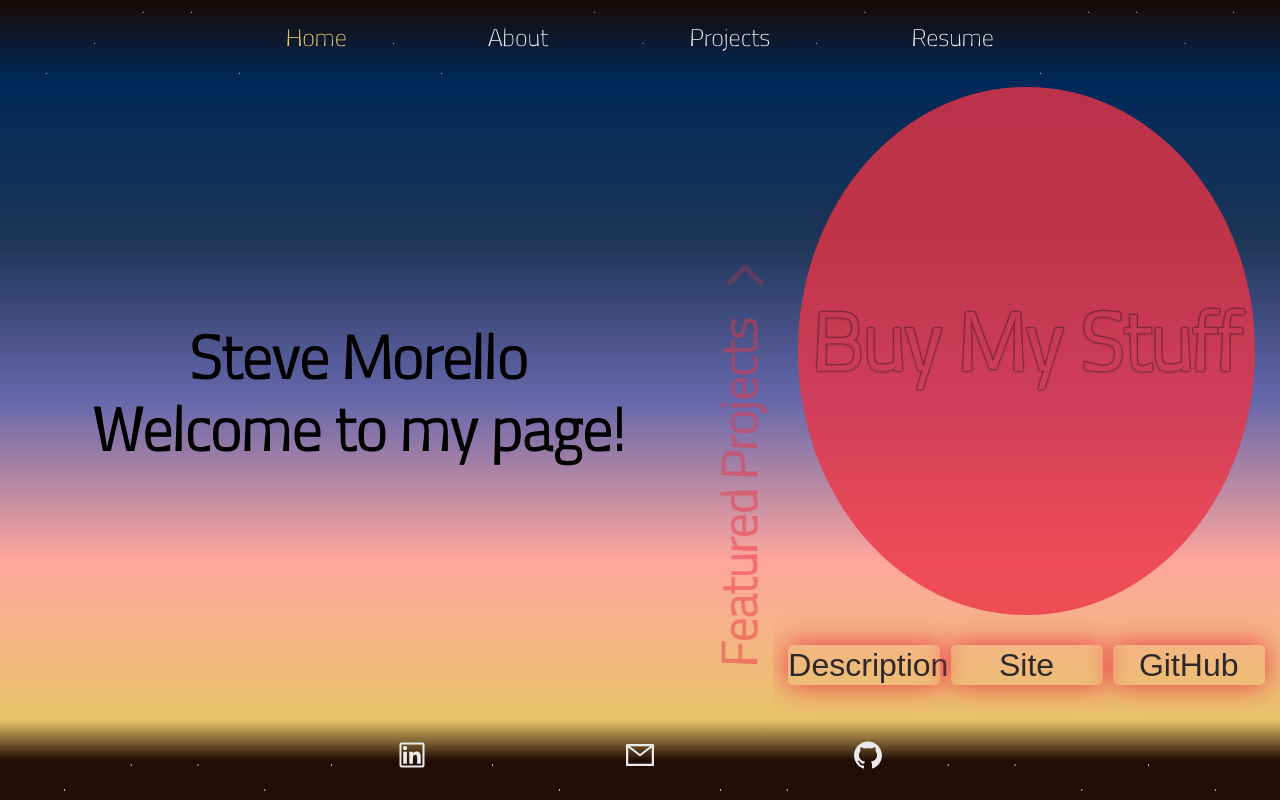
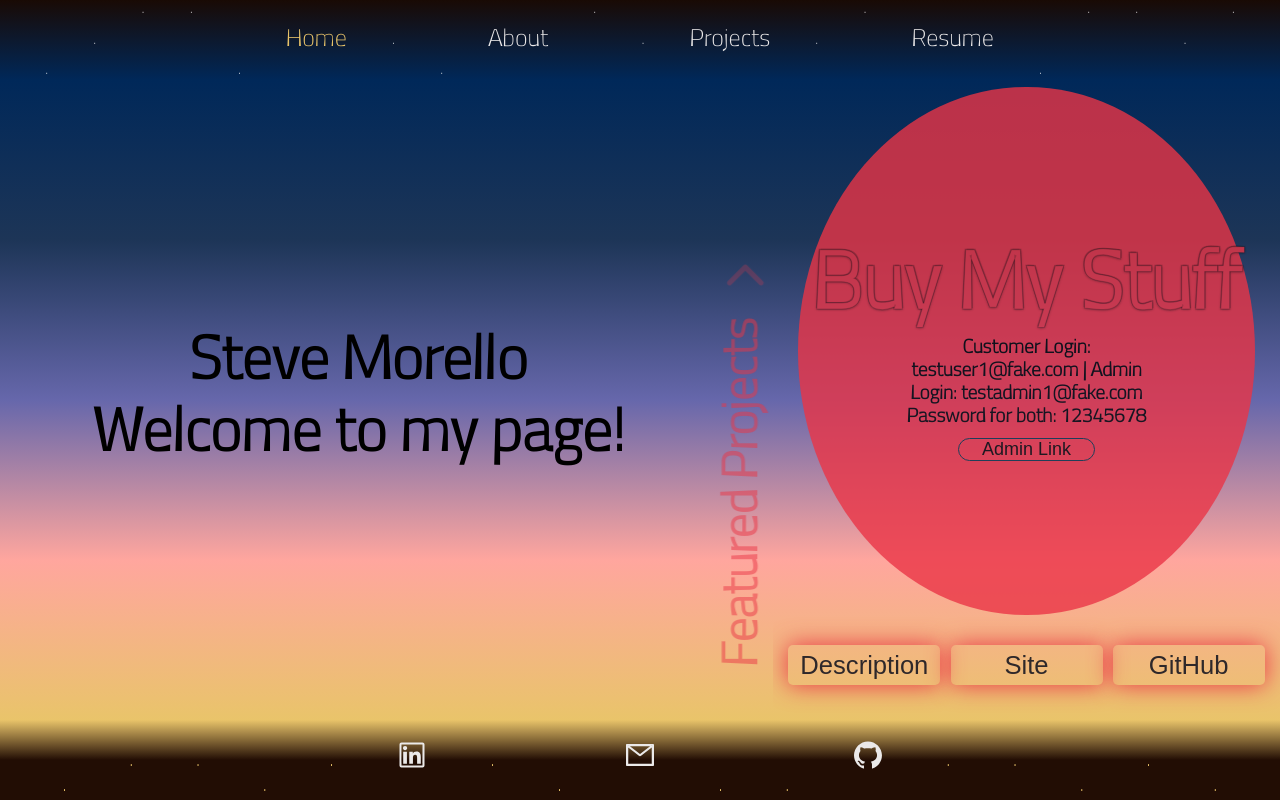
Before and after one commit to scubastove4/sm-portfolio, a React (Create React App) app: page / in a window 1280 px wide. Built offline with nearby package versions, Linux system fonts and the light colour scheme.

Commit message:
add test users and passwords. add admin link to bms. display on home pg

```diff
--- a/src/App.css
+++ b/src/App.css
@@ -412,6 +412,7 @@ main::-webkit-scrollbar {
 
 .sun {
   display: flex;
+  flex-direction: column;
   justify-content: center;
   align-items: center;
 
@@ -432,13 +433,40 @@ main::-webkit-scrollbar {
     1px -1px 0 rgba(0, 0, 0, 0.2), -1px -1px 0 rgba(0, 0, 0, 0.2);
 }
 
+.sun h3 {
+  width: 60%;
+  text-align: center;
+  font-size: 1.2em;
+}
+
+.sun a {
+  display: flex;
+  justify-content: center;
+
+  width: 100%;
+}
+
+.sun button {
+  display: flex;
+  justify-content: center;
+  align-items: center;
+
+  height: max-content;
+  width: 30%;
+  margin-top: 2%;
+  border-radius: 1em;
+  color: #000;
+  border: 0.5px solid #023047;
+  background-color: transparent;
+  font-size: 0.75em;
+  cursor: pointer;
+}
+
 .card .descript-container img {
   display: none;
 }
 
 .descript-container {
-  /* display: grid;
-  grid-template: 1fr 1fr / 1fr 1fr; */
   display: flex;
   flex-direction: column;
   justify-content: center;
@@ -447,10 +475,8 @@ main::-webkit-scrollbar {
   height: 100%;
   width: 90%;
   background-color: white;
-  /* border-radius: 0.7em; */
   border-radius: 50%;
 
-  /* background-image: url(https://external-content.duckduckgo.com/iu/?u=https%3A%2F%2Fi.fbcd.co%2Fproducts%2Fresized%2Fresized-750-500%2F96795d4b9177795d2c06d4c0df5f59a079973bdae52566b9cc481decc7dc7d0c.jpg&f=1&nofb=1); */
   background-position: center;
   background-size: contain;
   background-repeat: no-repeat;
@@ -459,39 +485,21 @@ main::-webkit-scrollbar {
 .card .descript-container {
   background-color: #ea3546;
   opacity: 0.8;
-  /* background-image: url('./images/orange-moon.jpeg');
-  background-position: 1.2%;
-  background-size: 150%; */
   color: #ebe9e9;
 }
 
 .description {
-  /* grid-row-end: span 2;
-  justify-self: center;
-  align-self: center; */
-  /* text-decoration: underline; */
-
   width: 70%;
   line-height: 1.5em;
-  /* margin-right: 3%; */
   padding: 0 2% 0 3%;
   word-break: keep-all;
 }
 
-/* .title,
-.tech-container {
-  grid-column-start: 2;
-  justify-self: center;
-} */
-
 .title {
-  /* align-self: center; */
   margin-bottom: 5%;
 }
 
 .tech-container {
-  /* align-self: flex-start; */
-
   display: flex;
   flex-direction: column;
   align-items: center;
@@ -521,13 +529,11 @@ main::-webkit-scrollbar {
   width: 30%;
   margin: 4% 2% 0 0;
   border-radius: 5px;
-  /* color: #ebe9e9; */
   color: #2e282a;
-  /* border: 3px solid #ebe9e9; */
   border: none;
   background-color: transparent;
   box-shadow: 0 0 0.9em #ea3546;
-  font-size: 2em;
+  font-size: 1.6em;
 }
 
 .btn-container button:last-child {
--- a/src/assets/globals.js
+++ b/src/assets/globals.js
@@ -6,6 +6,8 @@ const projects = [
     id: '1',
     image: rth,
     title: 'Run the Horses',
+    testUser: '',
+    testPassword: '',
     description:
       "Run the Horses brings the world's most famous race series right to your desktop. A series of card flips determines your Triple Crown destiny!",
     technologies: 'HTML, CSS, Vanilla JavaScript, and Git/GitHub',
@@ -17,6 +19,8 @@ const projects = [
     id: '2',
     image: dejaBrew,
     title: 'Déjà Brew',
+    testUser: '',
+    testPassword: '',
     description:
       'Public catalog, where users can add, rate, and review beers. Incorporates geolocation to find nearby breweries sourced from the Open Brewery DB API.',
     technologies:
@@ -29,6 +33,8 @@ const projects = [
     id: '3',
     image: '',
     title: 'fitter',
+    testUser: 'Login: testuser1',
+    testPassword: 'Password: 12345678',
     description:
       '\nTwitter for fitness enthusiasts.\nAs a group, we collaborated on custom frontend and backend REST API.\nI managed user auth, code review/debugging, and Github backend branch policies/version control.',
     technologies:
@@ -41,6 +47,10 @@ const projects = [
     id: '4',
     image: '',
     title: 'Buy My Stuff',
+    testUser:
+      'Customer Login: testuser1@fake.com | Admin Login: testadmin1@fake.com',
+    testPassword: 'Password for both: 12345678',
+    adminLink: 'https://www.buy-my-stuff-online.com/admin',
     description:
       '\nEcommerce site, with separate admin and customer models, that conditionally render specific functionality.\nThe goal of this project is to make an intuitive, easy-to-use template that a growing small business can replicate and modify to suit their needs.',
     technologies:
--- a/src/pages/Home.js
+++ b/src/pages/Home.js
@@ -38,6 +38,15 @@ const Home = ({
                     ) : (
                       <div className="sun">
                         <h2>{project.title}</h2>
+                        {project.testUser && <h3>{project.testUser}</h3>}
+                        {project.testPassword && (
+                          <h3>{project.testPassword}</h3>
+                        )}
+                        {project.adminLink && (
+                          <a href={project.adminLink}>
+                            <button>Admin Link</button>
+                          </a>
+                        )}
                       </div>
                     )}
                     <div className="btn-container">
```
